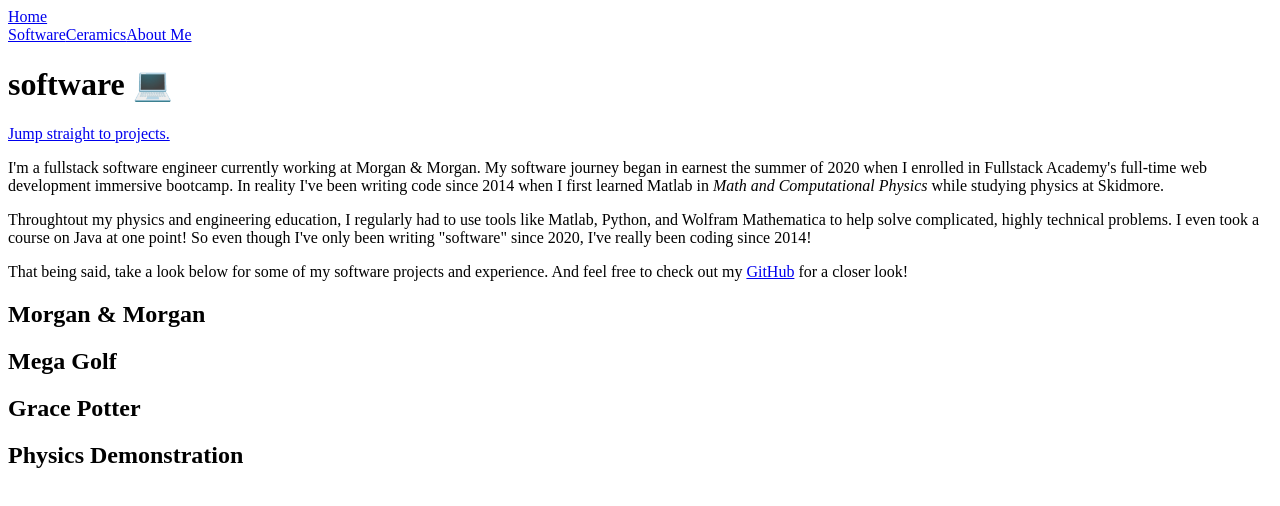
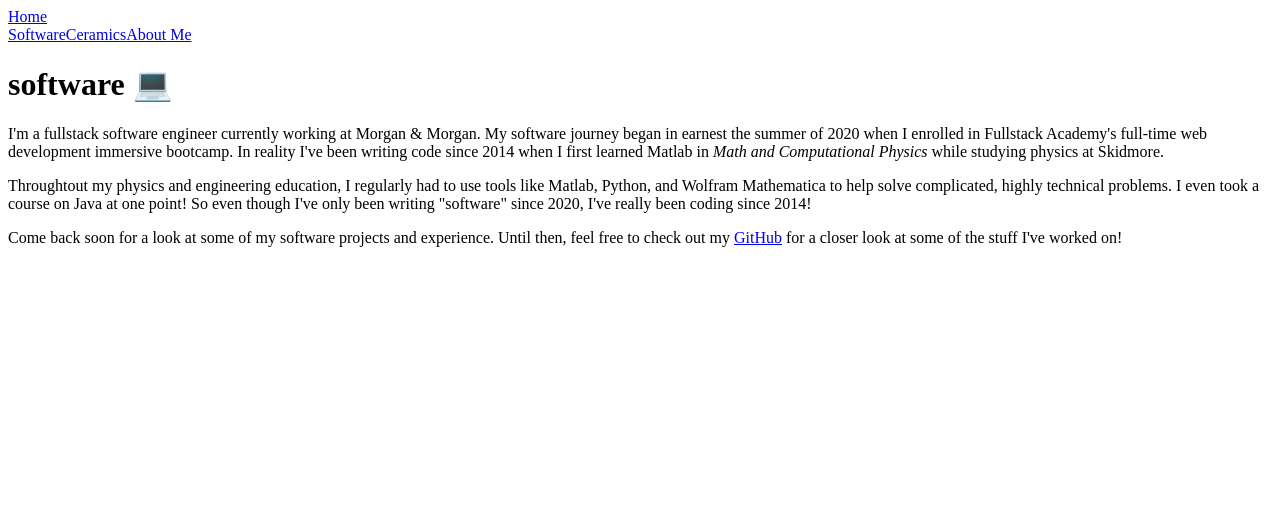
Before and after one commit to Cpt-Catnip/personal-site, a React app: page /software in a window 1280 px wide. Shown: the top 506 px of the page. Built offline with nearby package versions, Linux system fonts and the light colour scheme; the HTML template or start-up script is replaced by a standard one.

Commit message:
adds intro to software section

```diff
--- a/src/components/Software.tsx
+++ b/src/components/Software.tsx
@@ -2,13 +2,14 @@ import React from 'react';
 import { ExternalLink } from './index';
 
 const Software = () => {
+  const displayNone = { display: 'none' };
   return (
     <div id="software">
       <div className="main center">
         <h1>software 💻</h1>
 
         {/* Jump straight to projects */}
-        <a href="#projects" className="internal-link">
+        <a style={displayNone} href="#projects" className="internal-link">
           Jump straight to projects.
         </a>
 
@@ -31,17 +32,17 @@ const Software = () => {
         </p>
 
         <p>
-          That being said, take a look below for some of my software projects
-          and experience. And feel free to check out my{' '}
+          Come back soon for a look at some of my software projects and
+          experience. Until then, feel free to check out my{' '}
           <ExternalLink
             displayText="GitHub"
             link="https://github.com/Cpt-Catnip"
           />{' '}
-          for a closer look!
+          for a closer look at some of the stuff I&apos;ve worked on!
         </p>
       </div>
 
-      <div className="projects-wrapper">
+      <div style={displayNone} className="projects-wrapper">
         <a id="projects" />
 
         <div className="morgan-morgan main">
```
